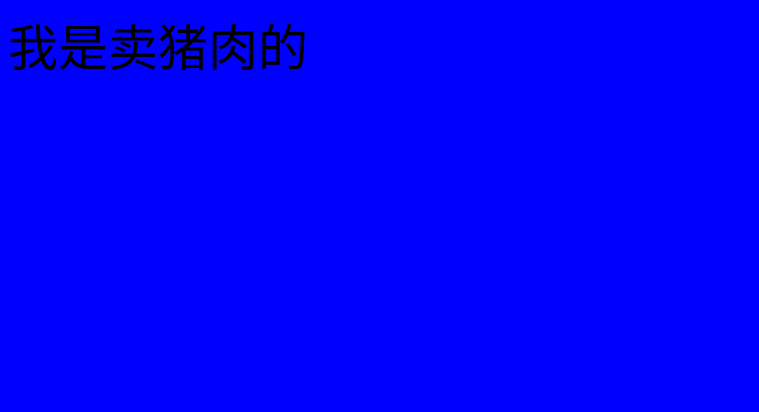
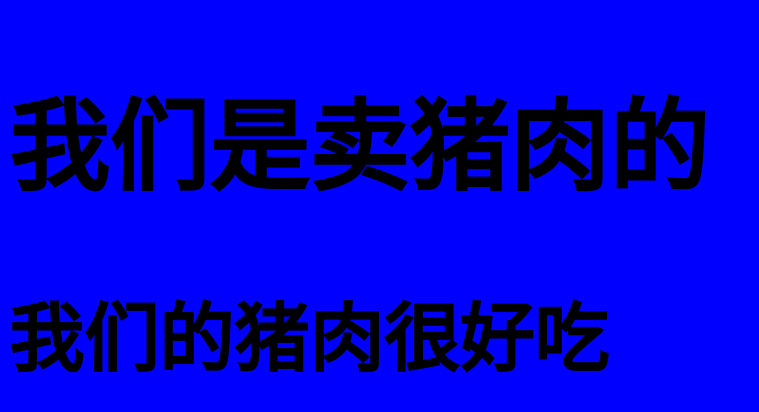
Before and after one commit to lLeahDizon/git-demo-1, a plain HTML site: page index.html in a window 1280 px wide. Shown: the whole page, without its empty margins (0-759 px from the left). Drawn offline with Linux system fonts and the light colour scheme.

Commit message:
添加了广告语

```diff
--- a/index.html
+++ b/index.html
@@ -7,6 +7,7 @@
     <link rel="stylesheet" href="style.css" />
   </head>
   <body>
-    我是卖猪肉的
+    <h1>我们是卖猪肉的</h1>
+    <h2>我们的猪肉很好吃</h2>
   </body>
 </html>
```
